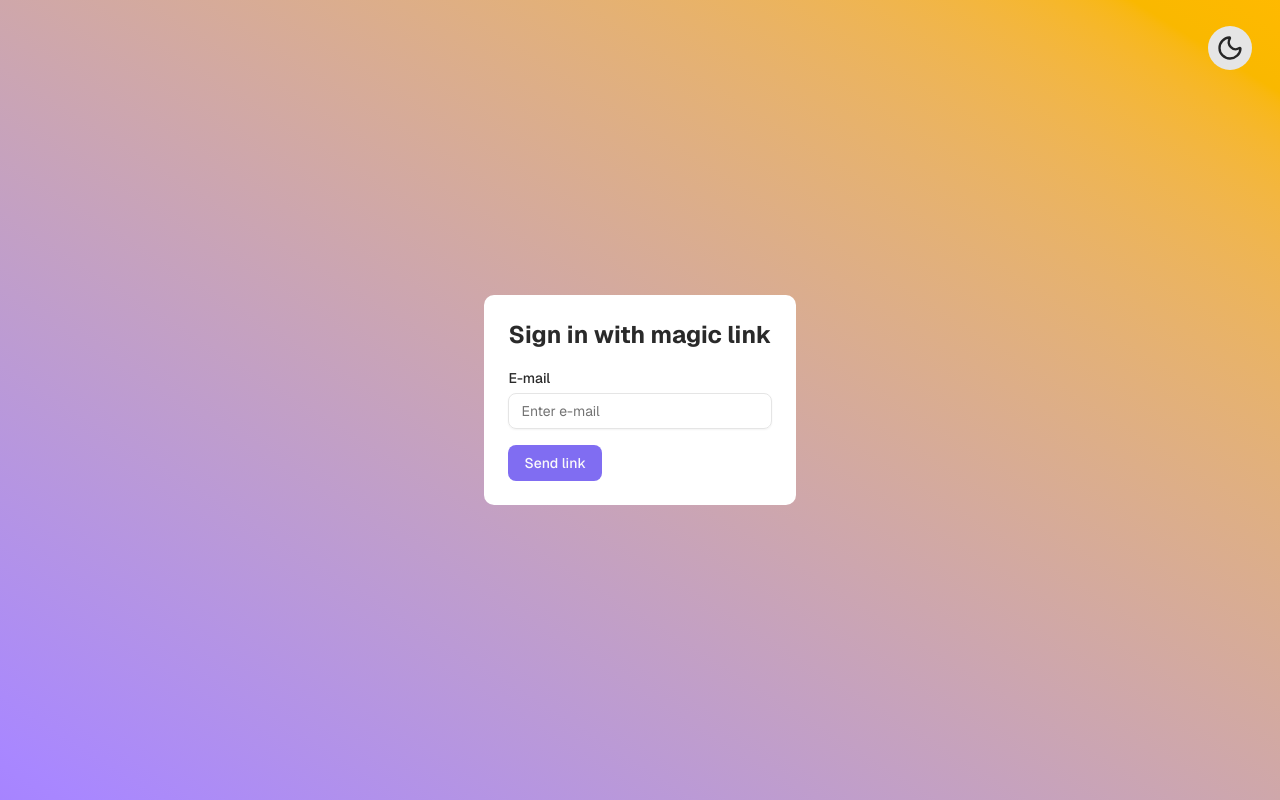
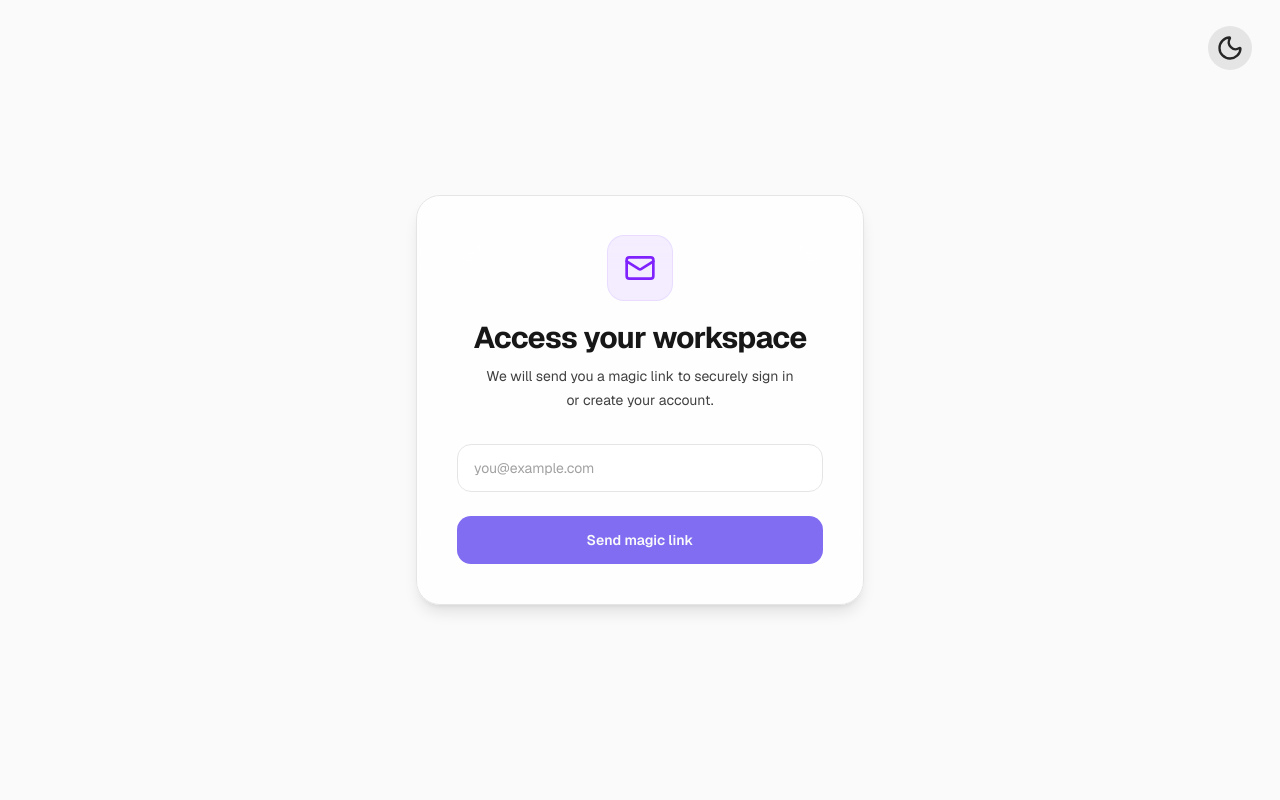
Before and after one commit to Artiushchenko/Task-X, a Next.js app: page /login in a window 1280 px wide. Built offline with nearby package versions, Linux system fonts and the light colour scheme; no server answers.

Commit message:
Resolve sidebar projects rendering issue and improve global layout styles

```diff
--- a/package.json
+++ b/package.json
@@ -68,6 +68,7 @@
 			"bg-yellow-400",
 			"bg-amber-400",
 			"bg-red-500",
+			"bg-blue-300",
 			"bg-blue-500",
 			"bg-indigo-500",
 			"bg-emerald-600",
--- a/src/app/(auth)/AuthForm.tsx
+++ b/src/app/(auth)/AuthForm.tsx
@@ -6,12 +6,12 @@ import {
 	FormControl,
 	FormField,
 	FormItem,
-	FormLabel,
 	FormMessage
 } from '@/components/ui/form'
 import { Input } from '@/components/ui/input'
 import { AuthSchema } from '@/zod-schemes/auth.zod'
 import { zodResolver } from '@hookform/resolvers/zod'
+import { Mail } from 'lucide-react'
 import { useForm } from 'react-hook-form'
 import { toast } from 'sonner'
 import { z } from 'zod'
@@ -43,40 +43,57 @@ export const AuthForm = () => {
 					}
 				)
 			})
-			.finally(() => {
-				form.reset()
-			})
+			.finally(() => form.reset())
 	}
 
 	return (
-		<div className='absolute inset-0 flex h-full w-full items-center justify-center bg-linear-to-tr from-violet-400 to-amber-400'>
-			<div className='relative z-10 max-w-sm rounded-lg bg-white p-6 dark:bg-neutral-800'>
-				<h1 className='mb-5 text-2xl font-bold'>Sign in with magic link</h1>
+		<div className='relative flex min-h-screen items-center justify-center overflow-hidden bg-neutral-50 px-4 text-neutral-900 dark:bg-neutral-950 dark:text-white'>
+			<div className='animate-in fade-in zoom-in-95 relative w-full max-w-md rounded-3xl border border-neutral-200 bg-white/80 p-10 text-neutral-900 shadow-lg backdrop-blur-2xl transition-all duration-300 ease-out hover:-translate-y-0.5 hover:shadow-xl active:translate-y-0 dark:border-white/10 dark:bg-neutral-900/70 dark:text-white dark:shadow-black/20'>
+				<div className='mb-8 flex flex-col items-center text-center'>
+					<div className='mb-5 flex h-16 w-16 items-center justify-center rounded-2xl bg-violet-500/10 text-violet-600 ring-1 ring-violet-500/20 dark:text-violet-400'>
+						<Mail className='h-8 w-8' />
+					</div>
+
+					<h1 className='text-3xl font-bold tracking-tight text-neutral-900 dark:text-white'>
+						Access your workspace
+					</h1>
+
+					<p className='mt-2 max-w-xs text-sm leading-6 text-neutral-700 dark:text-neutral-300'>
+						We will send you a magic link to securely sign in or create your
+						account.
+					</p>
+				</div>
 
 				<Form {...form}>
 					<form
 						onSubmit={form.handleSubmit(onSubmit)}
-						className='space-y-4'
+						className='space-y-6'
 					>
 						<FormField
 							control={form.control}
 							name='email'
 							render={({ field }) => (
 								<FormItem>
-									<FormLabel>E-mail</FormLabel>
 									<FormControl>
 										<Input
-											placeholder='Enter e-mail'
 											type='email'
+											placeholder='you@example.com'
+											className='h-12 rounded-xl border border-neutral-200 bg-white px-4 text-base text-neutral-900 shadow-none placeholder:text-neutral-400 focus-visible:ring-2 focus-visible:ring-violet-500 dark:border-white/10 dark:bg-white/5 dark:text-white dark:placeholder:text-neutral-500'
 											{...field}
 										/>
 									</FormControl>
-									<FormMessage />
+
+									<FormMessage className='pt-1 text-sm' />
 								</FormItem>
 							)}
 						/>
 
-						<Button type='submit'>Send link</Button>
+						<Button
+							type='submit'
+							className='h-12 w-full rounded-xl text-sm font-semibold transition-all duration-200 hover:scale-[1.01] active:scale-[0.99]'
+						>
+							Send magic link
+						</Button>
 					</form>
 				</Form>
 			</div>
--- a/src/app/dashboard/DashboardMain.tsx
+++ b/src/app/dashboard/DashboardMain.tsx
@@ -11,13 +11,13 @@ export function DashboardMain({ children }: Props) {
 	const { isOpen, setIsOpen } = useGlobalSearchDialog()
 
 	return (
-		<>
+		<div className='min-h-0 overflow-auto'>
 			<main>{children}</main>
 
 			<GlobalSearch
 				isOpen={isOpen}
 				setIsOpen={setIsOpen}
 			/>
-		</>
+		</div>
 	)
 }
--- a/src/app/dashboard/chat/Chat.tsx
+++ b/src/app/dashboard/chat/Chat.tsx
@@ -23,7 +23,7 @@ export function Chat({ userId }: Props) {
 	}, [messages, userId])
 
 	return (
-		<div className='flex h-screen flex-col'>
+		<div className='flex h-full flex-col'>
 			<Image
 				alt='Chat'
 				src='/images/chat-image.png'
--- a/src/app/dashboard/layout.tsx
+++ b/src/app/dashboard/layout.tsx
@@ -15,11 +15,11 @@ export default async function DashboardLayout({ children, modals }: Props) {
 
 	const [profile, projectsList] = await Promise.all([
 		getServerProfile(),
-		getServerProjects()
+		getServerProjects(true)
 	])
 
 	return (
-		<div className='grid min-h-screen grid-cols-[230px_1fr]'>
+		<div className='grid h-screen grid-cols-[230px_1fr]'>
 			<Sidebar
 				profile={profile}
 				projects={projectsList.data || []}
--- /dev/null
+++ b/src/components/animate-ui/icons/clock-12.tsx
@@ -0,0 +1,100 @@
+'use client';
+
+import * as React from 'react';
+import { motion, type Variants } from 'motion/react';
+
+import {
+  getVariants,
+  useAnimateIconContext,
+  IconWrapper,
+  type IconProps,
+} from '@/components/animate-ui/icons/icon';
+
+type Clock12Props = IconProps<keyof typeof animations>;
+
+const animations = {
+  default: {
+    circle: {},
+    line1: {
+      initial: {
+        rotate: 0,
+        transition: { ease: 'easeInOut', duration: 0.6 },
+      },
+      animate: {
+        transformOrigin: 'bottom right',
+        rotate: [0, 20, 0],
+        transition: { ease: 'easeInOut', duration: 0.6 },
+      },
+    },
+    line2: {
+      initial: {
+        rotate: 0,
+        transition: { ease: 'easeInOut', duration: 0.6 },
+      },
+      animate: {
+        transformOrigin: 'bottom left',
+        rotate: 360,
+        transition: { ease: 'easeInOut', duration: 0.6 },
+      },
+    },
+  } satisfies Record<string, Variants>,
+} as const;
+
+function IconComponent({ size, ...props }: Clock12Props) {
+  const { controls } = useAnimateIconContext();
+  const variants = getVariants(animations);
+
+  return (
+    <motion.svg
+      xmlns="http://www.w3.org/2000/svg"
+      width={size}
+      height={size}
+      viewBox="0 0 24 24"
+      fill="none"
+      stroke="currentColor"
+      strokeWidth={2}
+      strokeLinecap="round"
+      strokeLinejoin="round"
+      {...props}
+    >
+      <motion.circle
+        cx={12}
+        cy={12}
+        r={10}
+        variants={variants.circle}
+        initial="initial"
+        animate={controls}
+      />
+      <motion.line
+        x1={12}
+        y1={7.5}
+        x2={12}
+        y2={12}
+        variants={variants.line1}
+        initial="initial"
+        animate={controls}
+      />
+      <motion.line
+        x1={12}
+        y1={6}
+        x2={12}
+        y2={12}
+        variants={variants.line2}
+        initial="initial"
+        animate={controls}
+      />
+    </motion.svg>
+  );
+}
+
+function Clock12(props: Clock12Props) {
+  return <IconWrapper icon={IconComponent} {...props} />;
+}
+
+export {
+  animations,
+  Clock12,
+  Clock12 as Clock12Icon,
+  type Clock12Props,
+  type Clock12Props as Clock12IconProps,
+};
--- a/src/components/layout/sidebar/Sidebar.tsx
+++ b/src/components/layout/sidebar/Sidebar.tsx
@@ -30,7 +30,7 @@ export const Sidebar = ({ profile, projects }: Props) => {
 	}
 
 	return (
-		<aside className='bg-white p-4 dark:bg-neutral-800'>
+		<aside className='h-full bg-white p-4 dark:bg-neutral-800'>
 			<div className='flex items-center justify-between'>
 				<SidebarHeading title='Account' />
 
@@ -52,7 +52,7 @@ export const Sidebar = ({ profile, projects }: Props) => {
 
 			<SidebarMenu />
 
-			<SidebarHeading title='Projects' />
+			<SidebarHeading title='Last Projects' />
 
 			<SidebarProjects projects={projects} />
 		</aside>
--- a/src/components/layout/sidebar/data/main-menu.data.ts
+++ b/src/components/layout/sidebar/data/main-menu.data.ts
@@ -1,12 +1,12 @@
 import { Activity } from '@/components/animate-ui/icons/activity'
 import { ChartNoAxesColumn } from '@/components/animate-ui/icons/chart-no-axes-column'
+import { Clock12 } from '@/components/animate-ui/icons/clock-12'
 import { Layers } from '@/components/animate-ui/icons/layers'
 import { LayoutDashboard } from '@/components/animate-ui/icons/layout-dashboard'
 import { List } from '@/components/animate-ui/icons/list'
 import { Settings } from '@/components/animate-ui/icons/settings'
 import { UsersRound } from '@/components/animate-ui/icons/users-round'
 import { DashboardPages } from '@/config/dashboard-pages'
-import { CalendarDays } from 'lucide-react'
 import type { IMenuItem } from '../menu/menu.types'
 
 export const MAIN_MENU: IMenuItem[] = [
@@ -36,7 +36,7 @@ export const MAIN_MENU: IMenuItem[] = [
 		href: DashboardPages.TEAM
 	},
 	{
-		icon: CalendarDays,
+		icon: Clock12,
 		label: 'Schedule',
 		href: DashboardPages.SCHEDULE
 	},
--- a/src/services/projects/project-client.service.ts
+++ b/src/services/projects/project-client.service.ts
@@ -9,7 +9,7 @@ export async function getProjects() {
 		.from('projects')
 		.select(`*, tasks(id)`)
 		.order('created_at', {
-			ascending: true
+			ascending: false
 		})
 
 	if (error || !data) {
--- a/src/services/projects/project-server.service.ts
+++ b/src/services/projects/project-server.service.ts
@@ -2,13 +2,21 @@
 
 import { createClientFromServer } from '@/utils/supabase/server'
 
-export async function getServerProjects() {
-	return (await createClientFromServer())
+export async function getServerProjects(onlyLatest = false) {
+	const supabase = await createClientFromServer()
+
+	let query = supabase
 		.from('projects')
 		.select(`*, tasks(id)`)
 		.order('created_at', {
-			ascending: true
+			ascending: false
 		})
+
+	if (onlyLatest) {
+		query = query.limit(5)
+	}
+
+	return query
 }
 
 export async function getServerProjectBySlug(slug: string) {
```
